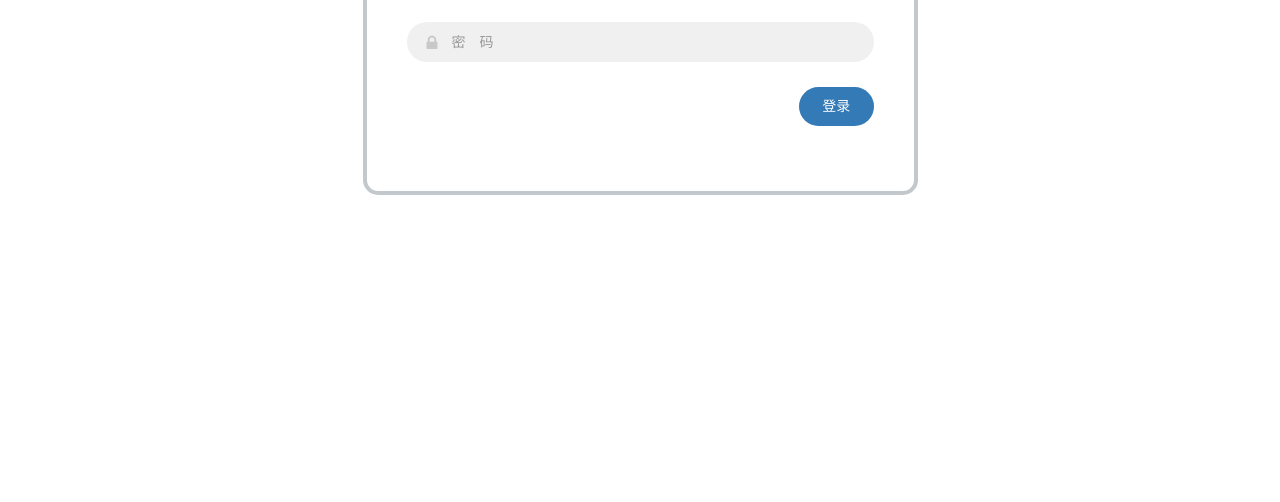
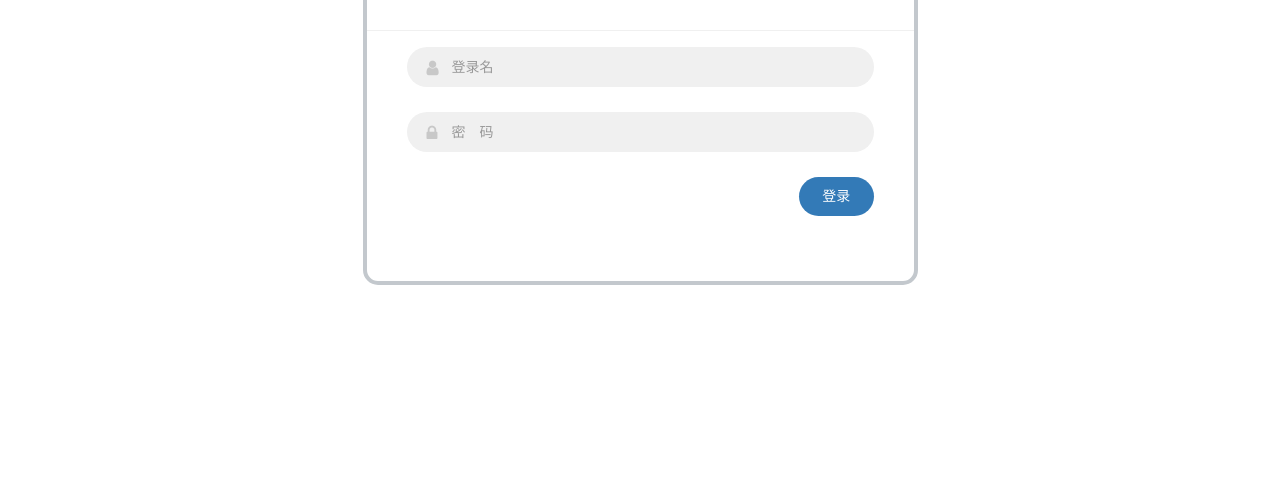
Before and after one commit to wanghaomayu/NEUQer_show, a plain HTML site: page login.html in a window 1280 px wide. Shown: the part 298-800 px from the top of the page. Drawn offline with nearby package versions, Linux system fonts and the light colour scheme.

Commit message:
样式微调

```diff
--- a/css/common.css
+++ b/css/common.css
@@ -56,7 +56,7 @@ h1 {
     padding-bottom: 0px;
 }
 
-.row{margin-top:-90px;}
+.row{margin-top:0px;}
 
 .list-group-item{
     font-weight:bold;
```
Also changed, not shown: manageNews.html (+1 -1 lines).
